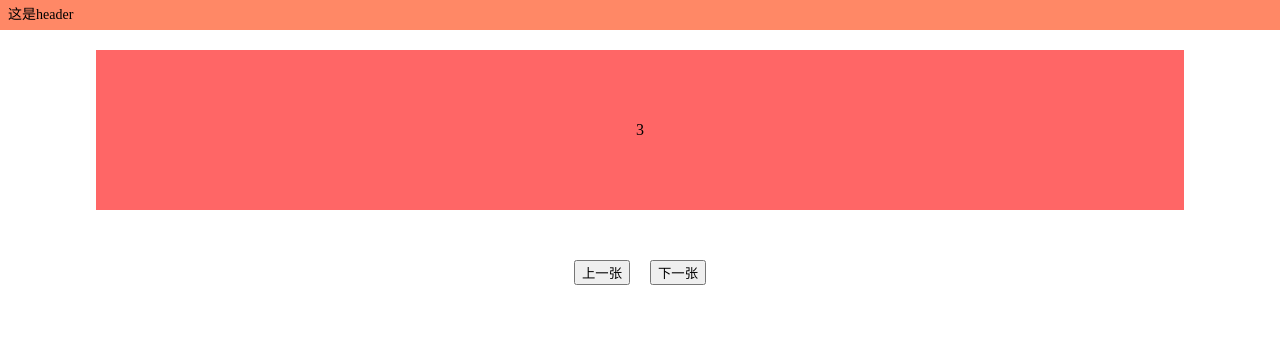
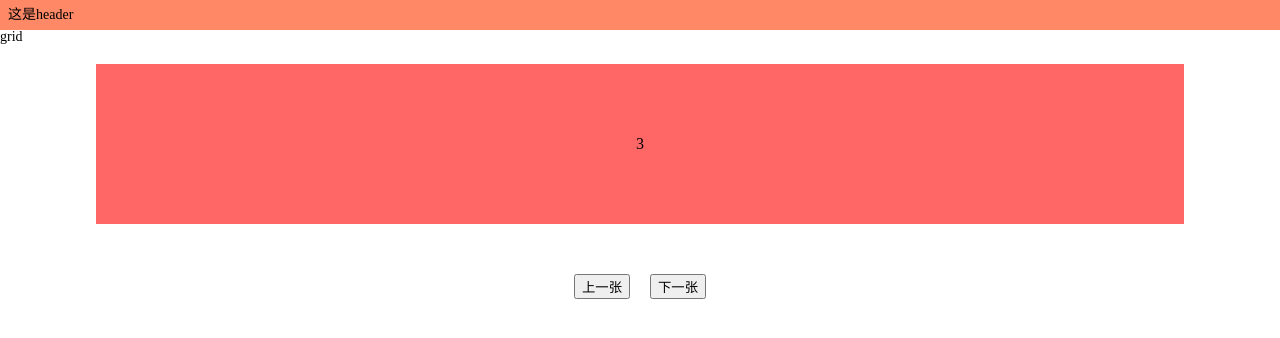
Before and after one commit to easyhoo242/react-demo, a React (Vite) app: page /grid in a window 1280 px wide. Before the commit this address had no page. Shown: the top 338 px of the page. Built offline with nearby package versions, Linux system fonts and the light colour scheme.

Commit message:
feat: 加入grid路由

```diff
--- a/src/pages/App.tsx
+++ b/src/pages/App.tsx
@@ -1,6 +1,7 @@
 import { Routes, Route } from 'react-router-dom'
 import About from '~/pages/About'
 import Home from '~/pages/Home'
+import Grid from '~/pages/Grid'
 
 export default function App() {
   return (
@@ -10,6 +11,7 @@ export default function App() {
       <Routes>
         <Route path='/' element={<Home />} />
         <Route path='/about' element={<About />} />
+        <Route path='/grid' element={<Grid />} />
       </Routes>
     </div>
   )
--- /dev/null
+++ b/src/pages/Grid/index.tsx
@@ -0,0 +1,9 @@
+export default function Grid() {
+  return (
+    <>
+      <p>grid</p>
+
+      <div className='container'></div>
+    </>
+  )
+}
```
